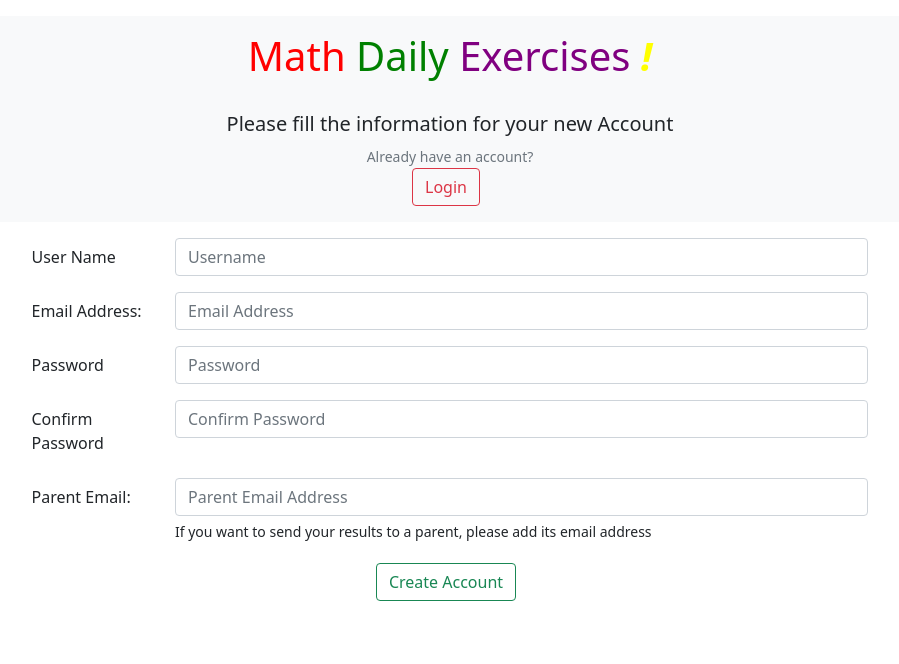
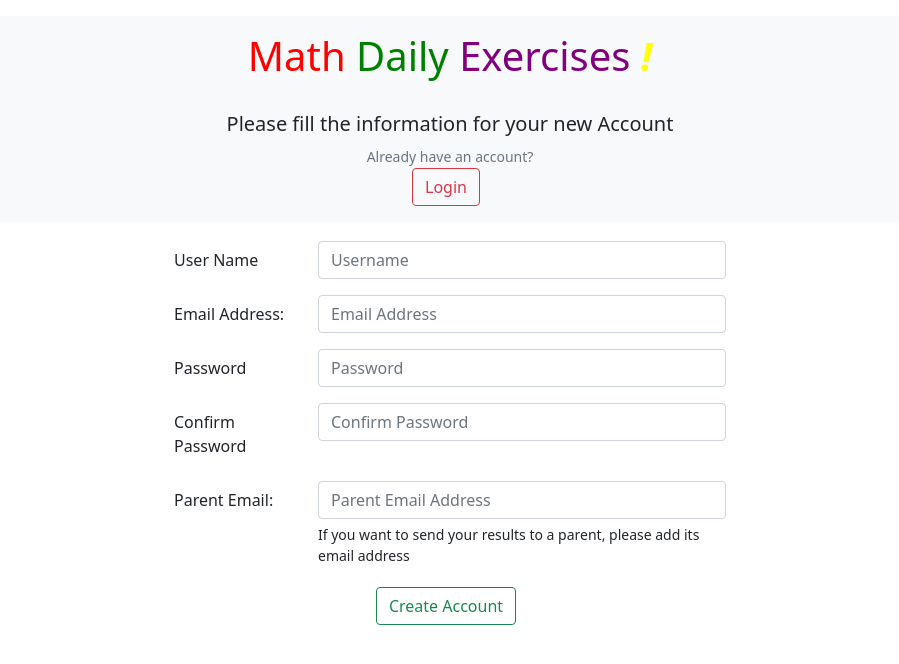
Before and after one commit to ilealm/math_daily_exercise, a Flask app: page /register in a window 1280 px wide. Shown: the part 56-720 px from the top of the page, without its empty margins (190-1089 px from the left). Run offline with Flask 2, Linux system fonts and the light colour scheme.

```diff
--- a/mde/templates/register.html
+++ b/mde/templates/register.html
@@ -21,50 +21,50 @@
 
         </div>
         <!-- m-md-3  -->
-        <div class=" mx-auto w-75" >
+        <div class=" mx-auto w-50 overflow-hidden" style="border-style: solid ; border-color: white; ">
             <!-- <div class=" " style="border-style: solid ; border-color: blue; "> -->
                 <form method='POST' class="form-register " >
                     <!-- the next line is to secure the page from CSTF attacks -->
                     {{ form.hidden_tag() }}
 
                     <div class="row mb-3">
-                        <label for="colFormLabel" class="col-sm-2 col-form-label">
+                        <label for="colFormLabel" class="col-sm-3 col-form-label">
                             {{ form.username.label() }}  </label>
-                        <div class="col-sm-10">
+                        <div class="col-sm-9">
                             <!-- {{ form.username(class="form-control w-75 ", placeholder='Username') }}       -->
-                            {{ form.username(class="form-control", placeholder='Username') }}
+                            {{ form.username(class="form-control ", placeholder='Username') }}
                         </div>
                     </div>
 
                     <div class="row mb-3">
-                        <label for="colFormLabel" class="col-sm-2 col-form-label">
+                        <label for="colFormLabel" class="col-sm-3 col-form-label">
                             {{ form.email_address.label() }}  </label>
-                        <div class="col-sm-10">
+                        <div class="col-sm-9">
                             {{ form.email_address(class="form-control", placeholder='Email Address') }}
                         </div>
                     </div>
 
                     <div class="row mb-3">
-                        <label for="colFormLabel" class="col-sm-2 col-form-label">
+                        <label for="colFormLabel" class="col-sm-3 col-form-label">
                             {{ form.password1.label() }}  </label>
-                        <div class="col-sm-10">
+                        <div class="col-sm-9">
                             {{ form.password1(class="form-control", placeholder='Password') }}
                         </div>
                     </div>
 
                     <div class="row mb-3">
-                        <label for="colFormLabel" class="col-sm-2 col-form-label">
+                        <label for="colFormLabel" class="col-sm-3 col-form-label">
                             {{ form.password2.label() }}  </label>
-                        <div class="col-sm-10">
+                        <div class="col-sm-9">
                             {{ form.password2(class="form-control", placeholder='Confirm Password') }}
                         </div>
                     </div>
 
                     <div class="row mb-3">
 
-                        <label for="colFormLabel" class="col-sm-2 col-form-label">
+                        <label for="colFormLabel" class="col-sm-3 col-form-label">
                             {{ form.parent_email_address.label() }}  </label>
-                        <div class="col-sm-10">
+                        <div class="col-sm-9">
                             {{ form.parent_email_address(class="form-control", placeholder='Parent Email Address') }}
                             <label class="col-sm- col-form-label col-form-label-sm">
                                 If you want to send your results to a parent, please add its email address
```
